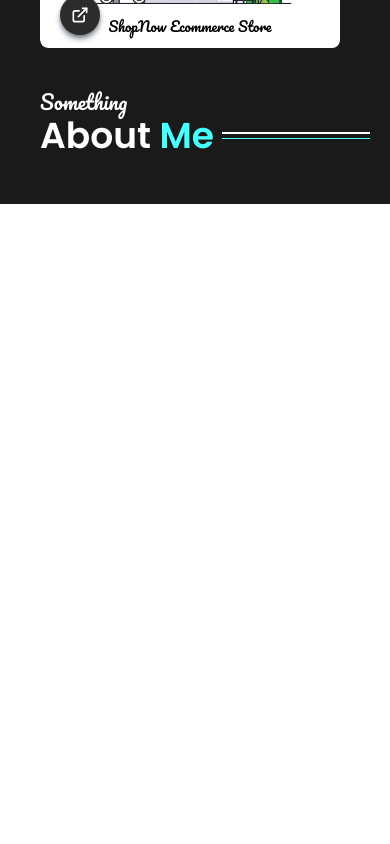
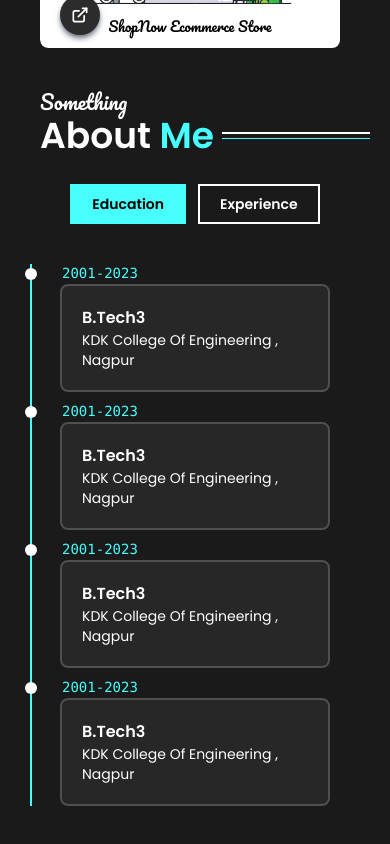
Before and after one commit to PiyushThaware07/portfolio2.0, a React (Vite) app in the folder frontend/: page / in a window 390 px wide. Shown: the part 1164-2008 px from the top of the page. Before the commit the page ends 1368 px from the top, so only its background shows below. Built offline with nearby package versions, Linux system fonts and the light colour scheme.

Commit message:
Timeline

```diff
--- a/frontend/src/components/About.jsx
+++ b/frontend/src/components/About.jsx
@@ -1,9 +1,12 @@
-import React from 'react'
+import React from 'react';
+import "../static/css/About.css";
 
 export default function About() {
+
+
     return (
-        <div className='projects  px-5 md:px-10 max-w-[1600px] mx-auto pb-10' style={{ fontFamily: "'Poppins', sans-serif" }}>
-            <div className="content ">
+        <div className='about  px-5 md:px-10 max-w-[1600px] mx-auto pb-10' style={{ fontFamily: "'Poppins', sans-serif" }}>
+            <div className="content">
                 <div className="p-0 md:px-5  rounded-xl">
                     <div className="flex flex-nowrap items-end gap-2">
                         <div className="headings mb-2 text-white ps-5">
@@ -17,6 +20,46 @@ export default function About() {
                     </div>
 
 
+
+                    <div className="flex flex-col items-center">
+                        <div className="btn-groups flex flex-nowrap gap-3 items-center justify-center w-full mb-10 mt-5">
+                            <button type='button' className='px-5 py-2 border-2 border-[#47fffc] bg-[#47fffc] text-sm font-semibold'>Education</button>
+                            <button type='button' className='px-5 py-2 border-2 border-[white] text-[white] text-sm font-semibold'>Experience</button>
+                        </div>
+
+                        <div className="timeline-section px-10">
+                            <div className="timeline-items">
+
+                                <div className="timeline-card first:mt-5 last:mb-0 text-white bg-[#272727] border-2 border-[#4f4f4f] rounded-lg p-5">
+                                    <h1 className='text-md font-semibold'>B.Tech3</h1>
+                                    <h1 className='text-sm'>KDK College Of Engineering , Nagpur</h1>
+                                    <span className='circle h-3 w-3 rounded-full bg-[white]'></span>
+                                    <span className='date text-sm font-mono text-[#47fffc]'>2001-2023</span>
+                                </div>
+                                <div className="timeline-card first:mt-5 last:mb-0 text-white bg-[#272727] border-2 border-[#4f4f4f] rounded-lg p-5">
+                                    <h1 className='text-md font-semibold'>B.Tech3</h1>
+                                    <h1 className='text-sm'>KDK College Of Engineering , Nagpur</h1>
+                                    <span className='circle h-3 w-3 rounded-full bg-[white]'></span>
+                                    <span className='date text-sm font-mono text-[#47fffc]'>2001-2023</span>
+                                </div>
+                                <div className="timeline-card first:mt-5 last:mb-0 text-white bg-[#272727] border-2 border-[#4f4f4f] rounded-lg p-5">
+                                    <h1 className='text-md font-semibold'>B.Tech3</h1>
+                                    <h1 className='text-sm'>KDK College Of Engineering , Nagpur</h1>
+                                    <span className='circle h-3 w-3 rounded-full bg-[white]'></span>
+                                    <span className='date text-sm font-mono text-[#47fffc]'>2001-2023</span>
+                                </div>
+                                <div className="timeline-card first:mt-5 last:mb-0 text-white bg-[#272727] border-2 border-[#4f4f4f] rounded-lg p-5">
+                                    <h1 className='text-md font-semibold'>B.Tech3</h1>
+                                    <h1 className='text-sm'>KDK College Of Engineering , Nagpur</h1>
+                                    <span className='circle h-3 w-3 rounded-full bg-[white]'></span>
+                                    <span className='date text-sm font-mono text-[#47fffc]'>2001-2023</span>
+                                </div>
+
+
+                            </div>
+                        </div>
+
+                    </div>
                 </div>
             </div>
         </div>
--- /dev/null
+++ b/frontend/src/static/css/About.css
@@ -0,0 +1,110 @@
+/* Container ------------------------------------------ */
+.timeline-section {
+    width: 70%;
+    height: auto;
+    position: relative;
+}
+
+.timeline-section .timeline-items::after {
+    position: absolute;
+    content: '';
+    height: 100%;
+    width: 2px;
+    background-color: #47fffc;
+}
+
+.timeline-items {
+    width: 100%;
+}
+
+.timeline-card {
+    width: 50%;
+    margin-bottom: 30px;
+    position: relative;
+    z-index: 999;
+}
+
+.timeline-card:nth-child(even) {
+    float: right;
+    clear: left;
+    transform: translateX(30px);
+}
+
+.timeline-card:nth-child(odd) {
+    float: left;
+    clear: right;
+    transform: translateX(-30px);
+
+}
+
+
+.timeline-card .date {
+    position: absolute;
+    top: -23px;
+}
+
+.timeline-card:nth-child(even) .date {
+    left: 0px;
+}
+
+.timeline-card:nth-child(odd) .date {
+    right: 0px;
+}
+
+
+.timeline-card .circle {
+    position: absolute;
+    top: 0px;
+}
+
+.timeline-card:nth-child(even) .circle {
+    left: -31.3px;
+    transform: translate(-50%, -150%);
+}
+
+.timeline-card:nth-child(odd) .circle {
+    right: -31.3px;
+    transform: translate(66%, -150%);
+}
+
+
+@media screen and (max-width:1200px) {
+    .timeline-section {
+        width: 90%;
+    }
+}
+
+@media screen and (max-width:770px) {
+    .timeline-section {
+        width: 100%;
+    }
+}
+
+@media screen and (max-width:600px) {
+    .timeline-card {
+        width: 100%;
+        float: none;
+        clear: none;
+    }
+
+    .timeline-items::after{
+        left: 10px;
+    }
+
+    .timeline-card:nth-child(odd) {
+        transform: translateX(0);
+    }
+
+    .timeline-card:nth-child(even) {
+        transform: translateX(0);
+    }
+
+    .timeline-card:nth-child(odd) .date {
+        left: 0px;
+    }
+
+    .timeline-card:nth-child(odd) .circle {
+        left: -31.5px;
+        transform: translate(-50%, -150%);
+    }
+}
```
